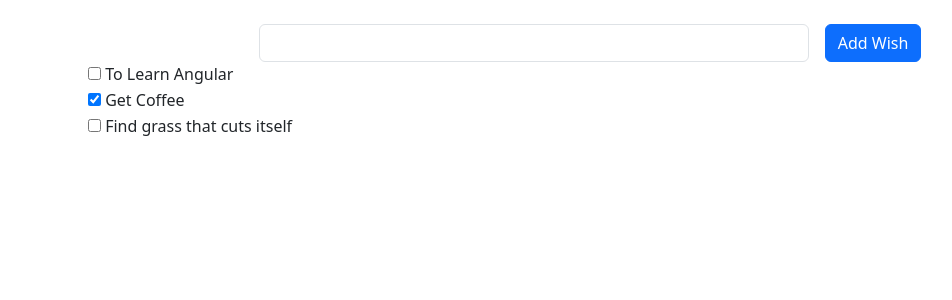
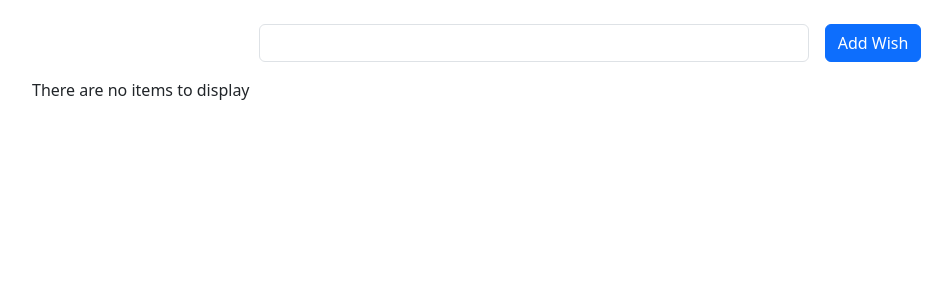
Before and after one commit to mikever/wishlist, an Angular app: page / in a window 1280 px wide. Shown: the top 300 px of the page, without its empty margins (50-1002 px from the left). Built offline with nearby package versions, Linux system fonts and the light colour scheme.

Commit message:
reorganizes html with containing div

```diff
--- a/src/app/app.component.html
+++ b/src/app/app.component.html
@@ -10,6 +10,7 @@
     </div>
   </form>
 
+  <div class="row mt-3">
     <div *ngIf="items.length === 0; else showItems">
       There are no items to display
     </div>
@@ -27,5 +28,6 @@
         </li>
       </ul>
     </ng-template>
+  </div>
 
 </div>
--- a/src/app/app.component.ts
+++ b/src/app/app.component.ts
@@ -8,9 +8,9 @@
 })
 export class AppComponent {
   items: WishItem[] = [
-    new WishItem('To Learn Angular'),
-    new WishItem('Get Coffee', true),
-    new WishItem('Find grass that cuts itself'),
+    // new WishItem('To Learn Angular'),
+    // new WishItem('Get Coffee', true),
+    // new WishItem('Find grass that cuts itself'),
   ]
 
   newWishText = ''
```
Lines whose indentation alone changed are shown as unchanged.
